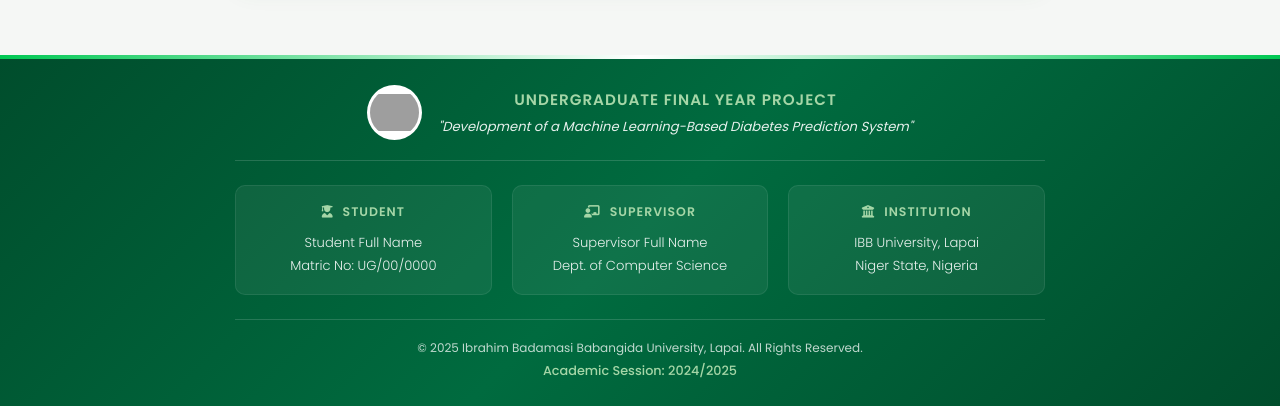
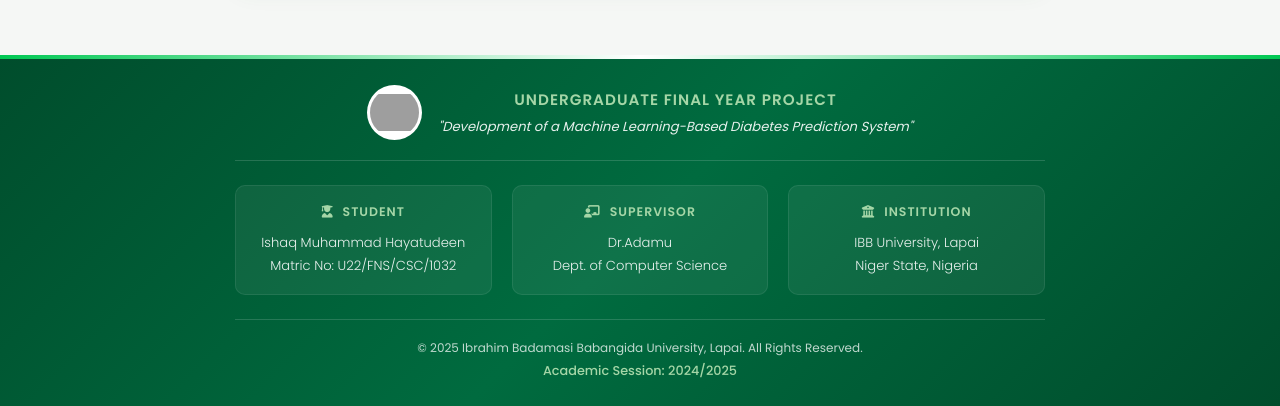
Before and after one commit to Danrangi/diabetes_project, a Flask app: page / in a window 1280 px wide. Shown: the part 1236-1642 px from the top of the page. Run offline with Flask 3, Linux system fonts and the light colour scheme; parts of the project's set-up code (start-up, migrations or seed data) failed here and were passed over; grey boxes are pictures that could not be loaded.

Commit message:
name update

```diff
--- a/templates/index.html
+++ b/templates/index.html
@@ -433,12 +433,12 @@
             <div class="footer-details">
                 <div class="footer-col">
                     <h5><i class="fas fa-user-graduate"></i> Student</h5>
-                    <p>Student Full Name</p>
-                    <p>Matric No: UG/00/0000</p>
+                    <p>Ishaq Muhammad Hayatudeen</p>
+                    <p>Matric No: U22/FNS/CSC/1032</p>
                 </div>
                 <div class="footer-col">
                     <h5><i class="fas fa-chalkboard-teacher"></i> Supervisor</h5>
-                    <p>Supervisor Full Name</p>
+                    <p>Dr.Adamu</p>
                     <p>Dept. of Computer Science</p>
                 </div>
                 <div class="footer-col">
```
